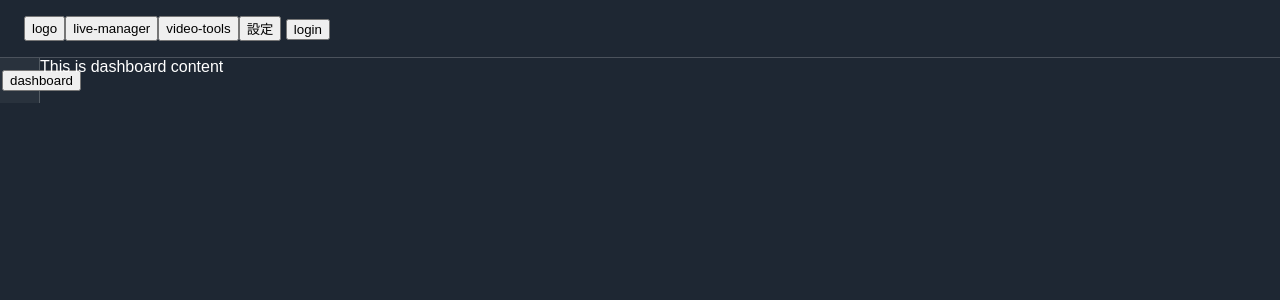
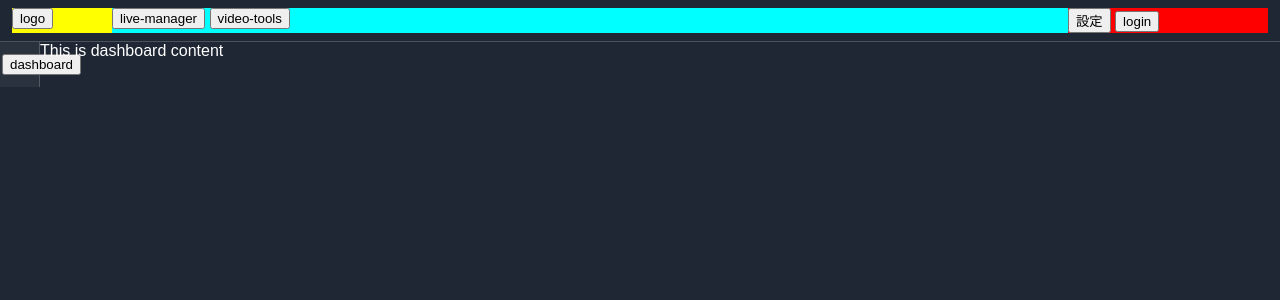
Before and after one commit to geraldwang-spec/my_portfolio, a Flask app: page / in a window 1280 px wide. Shown: the top 300 px of the page. Run offline with Flask 3, Linux system fonts and the light colour scheme; parts of the project's set-up code (start-up, migrations or seed data) failed here and were passed over; some libraries are stand-ins or nearby versions.

Commit message:
modify css of index.html

```diff
--- a/coreVcl/static/css/app/app-shell.css
+++ b/coreVcl/static/css/app/app-shell.css
@@ -20,8 +20,25 @@ body {
 
 .top-nav {
   display: flex;
-  padding: 16px 24px;
+  flex-direction: row;
+  justify-content: space-between;
+  padding: 8px 12px;
   border-bottom: 1px solid var(--border-color);
+}
+
+.logo-btn {
+  background-color: yellow;
+  flex: 0 0 100px;
+}
+
+.nav-item {
+  background-color: aqua;
+  flex: 1 1 auto;
+}
+
+.top-nav-utility {
+  background: red;
+  flex: 0 1 200px;
 }
 
 .body-area {
--- a/coreVcl/templates/index.html
+++ b/coreVcl/templates/index.html
@@ -18,9 +18,13 @@
   <div class="app-shell">
 
     <header class="top-nav">
-      <button class="nav-mode-btn" type="button" data-mode="home-page">logo</button>
-      <button class="nav-mode-btn" type="button" data-mode="live-manager">live-manager</button>
-      <button class="nav-mode-btn" type="button" data-mode="video-tools">video-tools</button>
+      <div class="logo-btn">
+        <button class="nav-mode-btn" type="button" data-mode="home-page">logo</button>
+      </div>
+      <div class="nav-item">
+        <button class="nav-mode-btn" type="button" data-mode="live-manager">live-manager</button>
+        <button class="nav-mode-btn" type="button" data-mode="video-tools">video-tools</button>
+      </div>
       <div class="top-nav-utility">
         <button type="">設定</button>
         <button type="">login</button>
```
